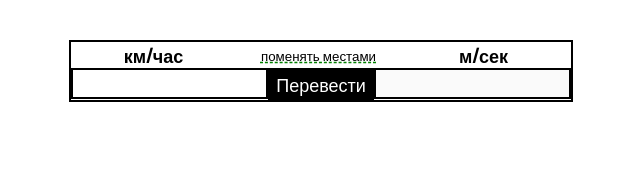
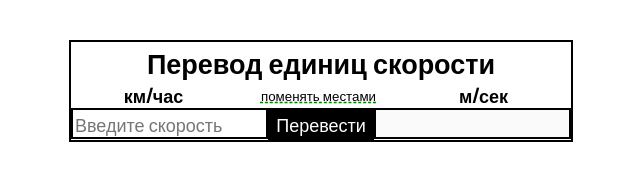
Before and after one commit to MelllivoraCapensis/speedConversion.github.io, a website: page index.html in a window 1280 px wide. Shown: the whole page, without its empty margins (319-959 px from the left). Drawn offline with nearby package versions, Linux system fonts and the light colour scheme.

Commit message:
add title

```diff
--- a/index.css
+++ b/index.css
@@ -12,6 +12,11 @@ body {
 	margin: 40px auto;
 
 	border: 2px solid black;
+}
+.container h2 {
+	margin: 0;
+
+	text-align: center;
 }
 .inputs {
 	display: flex;
--- a/index.html
+++ b/index.html
@@ -1,20 +1,21 @@
 <!DOCTYPE html>
 <html lang="ru">
 <head>
-	<title>Speed Conversion</title>
+	<title>Перевод единиц скорости</title>
     <meta charset="utf-8">
     <link rel="stylesheet" type="text/css" href="index.css">
     <link href="https://fonts.googleapis.com/css?family=Oswald" rel="stylesheet">
 </head>
 <body>
-  <div class="container">
+ <div class="container">
+ 	<h2>Перевод единиц скорости</h2>
   	<div class="labels">
   		<span id="startLabel">км/час</span>
   		<button id="changeButton">поменять местами</button>
   		<span id="resultLabel">м/сек</span>
   	</div>
   	<div class="inputs">
-  		<input type="text" name="startValue" id="startValue">
+  		<input type="text" name="startValue" id="startValue" placeholder="Введите скорость">
   		<button id="convertButton">Перевести</button>
   		<input type="text" name="resultValue" id="resultValue" disabled>
   	</div>
```
